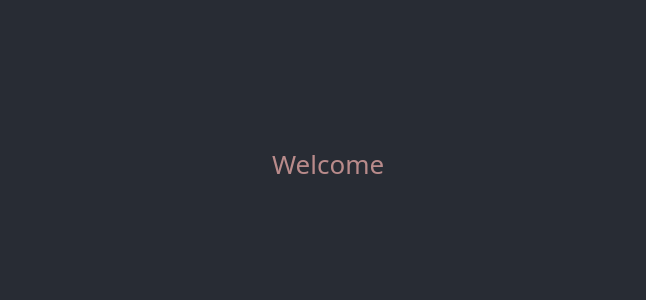
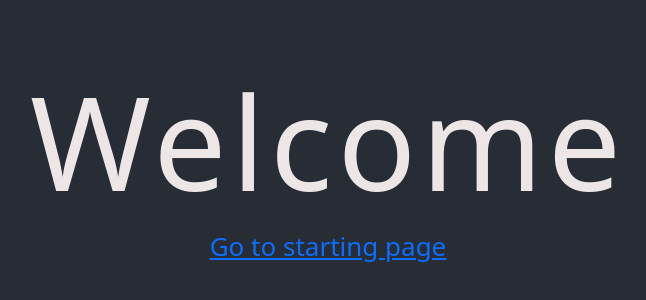
Before and after one commit to Arssin/My-Fight-Zone, a React (Create React App) app: page / in a window 1280 px wide. Shown: the part 236-536 px from the top of the page, without its empty margins (312-958 px from the left). Built offline with nearby package versions, Linux system fonts and the light colour scheme.

Commit message:
add feature page

```diff
--- a/src/App.scss
+++ b/src/App.scss
@@ -1,40 +1,10 @@
 @import '~bootstrap/scss/bootstrap';
+
+body {
+    margin: 0;
+    box-sizing: border-box;
+}
 
 .App {
     text-align: center;
 }
-
-.App-logo {
-    height: 40vmin;
-    pointer-events: none;
-}
-
-@media (prefers-reduced-motion: no-preference) {
-    .App-logo {
-        animation: App-logo-spin infinite 20s linear;
-    }
-}
-
-.App-header {
-    background-color: #282c34;
-    min-height: 100vh;
-    display: flex;
-    flex-direction: column;
-    align-items: center;
-    justify-content: center;
-    font-size: calc(10px + 2vmin);
-    color: rgb(185, 139, 139);
-}
-
-.App-link {
-    color: #61dafb;
-}
-
-@keyframes App-logo-spin {
-    from {
-        transform: rotate(0deg);
-    }
-    to {
-        transform: rotate(360deg);
-    }
-}
--- a/src/App.tsx
+++ b/src/App.tsx
@@ -1,9 +1,10 @@
+import { Welcome } from './components/Welcome/Welcome'
 import './App.scss'
 
 function App() {
     return (
         <div className="App">
-            <header className="App-header">Welcome</header>
+            <Welcome />
         </div>
     )
 }
--- /dev/null
+++ b/src/components/Welcome/Welcome.scss
@@ -0,0 +1,15 @@
+.welcome {
+    background-color: #282c34;
+    min-height: 100vh;
+    display: flex;
+    flex-direction: column;
+    align-items: center;
+    justify-content: center;
+    font-size: calc(10px + 2vmin);
+    color: rgb(236, 230, 230);
+
+    .title {
+        font-size: 5em;
+        letter-spacing: 5px;
+    }
+}
--- /dev/null
+++ b/src/components/Welcome/Welcome.tsx
@@ -0,0 +1,12 @@
+import './Welcome.scss'
+
+export function Welcome() {
+    return (
+        <div className="welcome">
+            <h1 className="title">Welcome</h1>
+            <a href="/" className="goToStartbrn">
+                Go to starting page
+            </a>
+        </div>
+    )
+}
```
Also changed, not shown: .eslintrc.json, public/logo192.png (deleted), public/logo512.png (deleted), public/manifest.json.
